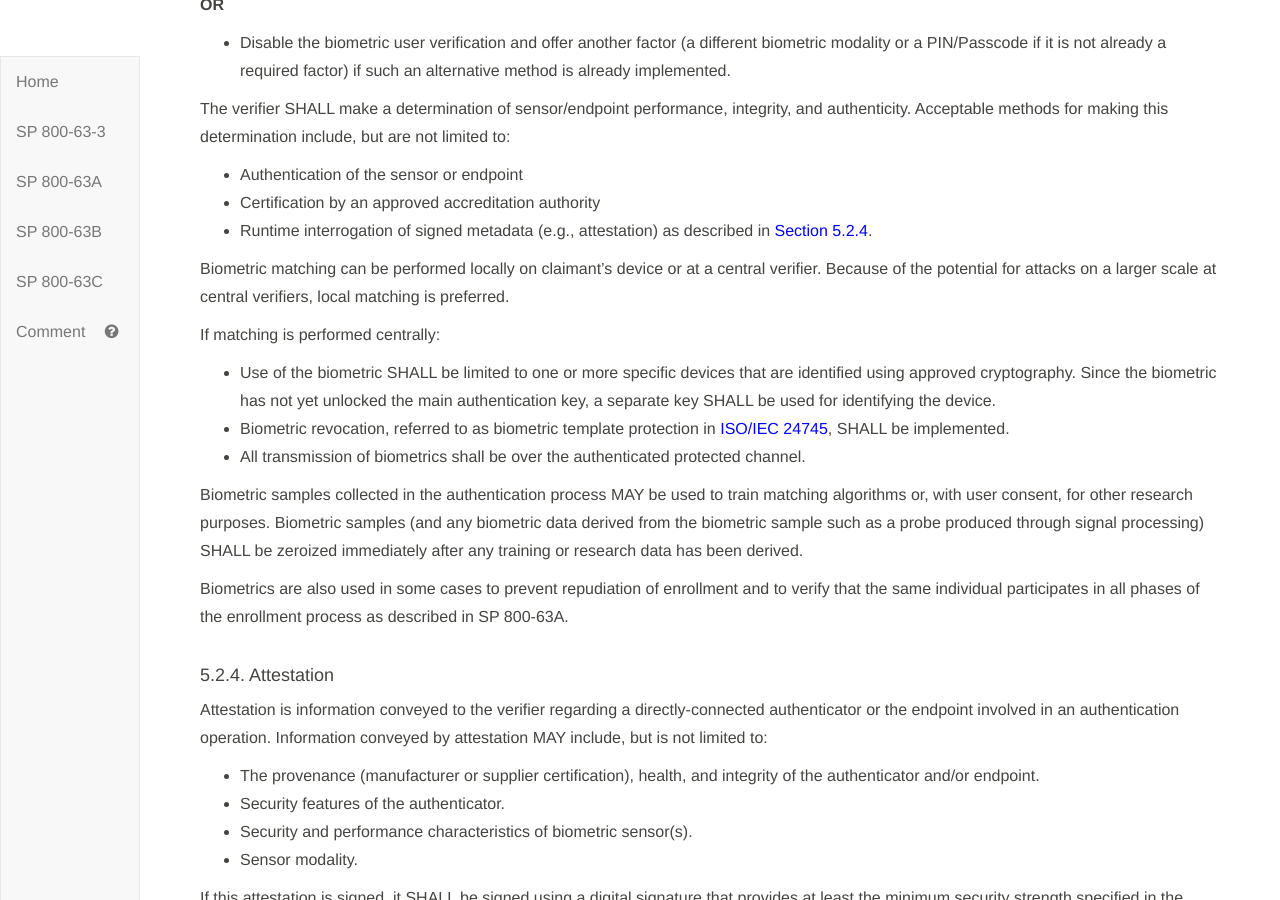
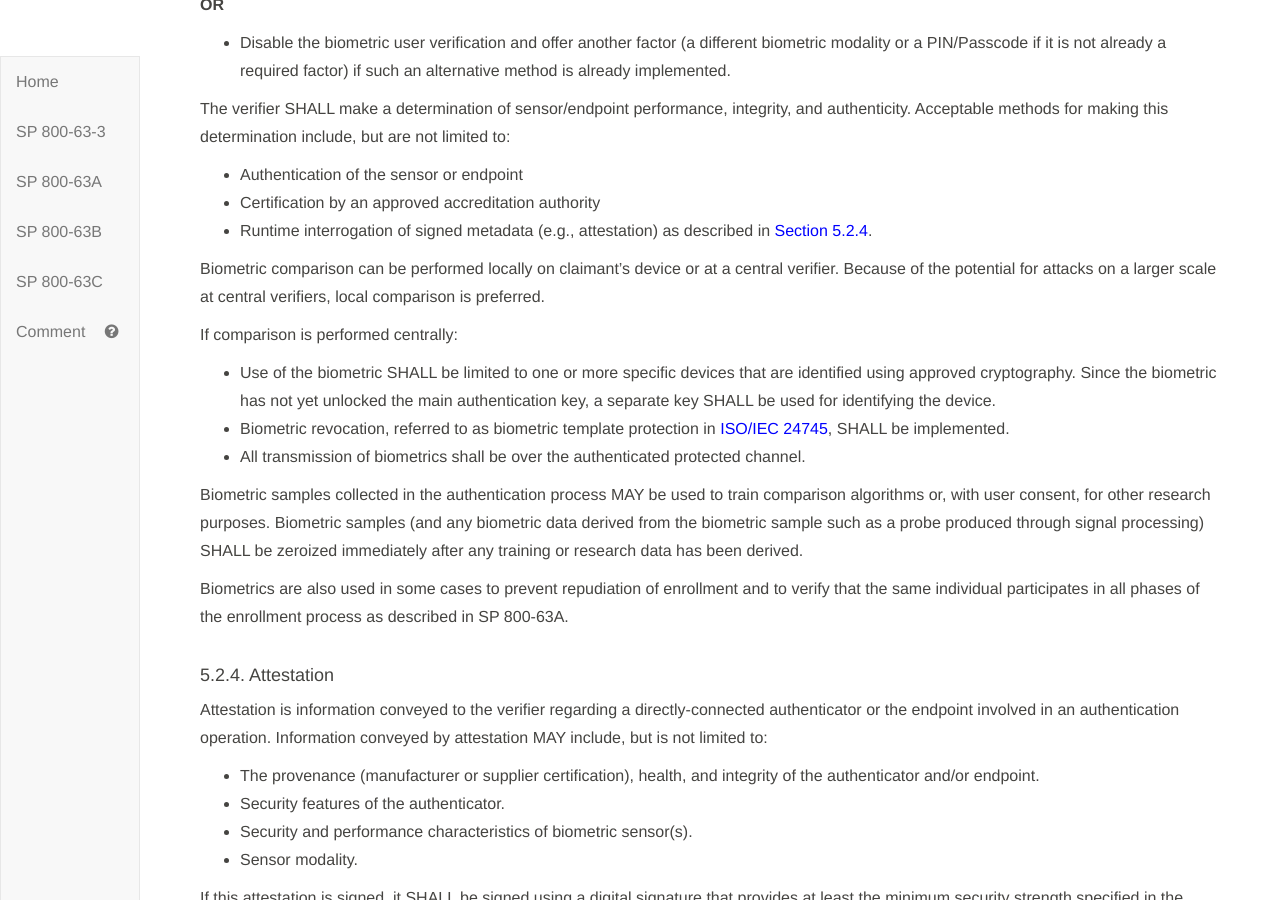
Before and after one commit to usnistgov/800-63-3, a Jekyll site: the page built from sp800-63b/sec5_authenticators.md, in a window 1280 px wide and 900 px high, scrolled down 12668 px. Built offline with Jekyll 4.4.1, drawn with Linux system fonts in a browser that asks for light colours; our own code applies the rules of GitHub Pages for plain Markdown files; some of the changed text lies outside the part shown.

Commit message:
Biometric matching -> comparison. Closes #683

```diff
--- a/sp800-63b/sec5_authenticators.md
+++ b/sp800-63b/sec5_authenticators.md
@@ -352,7 +352,7 @@ The use of biometrics (*something you are*) in authentication includes both meas
 For a variety of reasons, this document supports only limited use of biometrics for authentication. These include:
 
 - Biometric False Match Rates (FMR) do not provide confidence in the authentication of the subscriber by themselves. In addition, FMR does not account for spoofing attacks.
-- Biometric matching is probabilistic, whereas the other authentication factors are deterministic.
+- Biometric comparison is probabilistic, whereas the other authentication factors are deterministic.
 - Biometric template protection schemes provide a method for revoking biometric credentials that are comparable to other authentication factors (e.g., PKI certificates and passwords). However, the availability of such solutions is limited, and standards for testing these methods are under development.
 - Biometric characteristics do not constitute secrets.  They can be obtained online or by taking a picture of someone with a camera phone (e.g., facial images) with or without their knowledge, lifted from objects someone touches (e.g., latent fingerprints), or captured with high resolution images (e.g., iris patterns). While presentation attack detection (PAD) technologies such as liveness detection can mitigate the risk of these types of attacks, additional trust in the sensor and/or biometric processing is required to ensure that PAD is operating properly in accordance with the needs of the CSP and the subscriber.
 
@@ -382,15 +382,15 @@ The verifier SHALL make a determination of sensor/endpoint performance, integrit
 * Certification by an approved accreditation authority
 * Runtime interrogation of signed metadata (e.g., attestation) as described in [Section 5.2.4](#attestation).
 
-Biometric matching can be performed locally on claimant's device or at a central verifier. Because of the potential for attacks on a larger scale at central verifiers, local matching is preferred.
+Biometric comparison can be performed locally on claimant's device or at a central verifier. Because of the potential for attacks on a larger scale at central verifiers, local comparison is preferred.
 
-If matching is performed centrally:
+If comparison is performed centrally:
 
 * Use of the biometric SHALL be limited to one or more specific devices that are identified using approved cryptography. Since the biometric has not yet unlocked the main authentication key, a separate key SHALL be used for identifying the device.
 * Biometric revocation, referred to as biometric template protection in [ISO/IEC 24745](#ISO24745), SHALL be implemented.
 * All transmission of biometrics shall be over the authenticated protected channel.
 
-Biometric samples collected in the authentication process MAY be used to train matching algorithms or, with user consent, for other research purposes. Biometric samples (and any biometric data derived from the biometric sample such as a probe produced through signal processing) SHALL be zeroized immediately after any training or research data has been derived.
+Biometric samples collected in the authentication process MAY be used to train comparison algorithms or, with user consent, for other research purposes. Biometric samples (and any biometric data derived from the biometric sample such as a probe produced through signal processing) SHALL be zeroized immediately after any training or research data has been derived.
 
 Biometrics are also used in some cases to prevent repudiation of enrollment and to verify that the same individual participates in all phases of the enrollment process as described in SP 800-63A.
 
```
